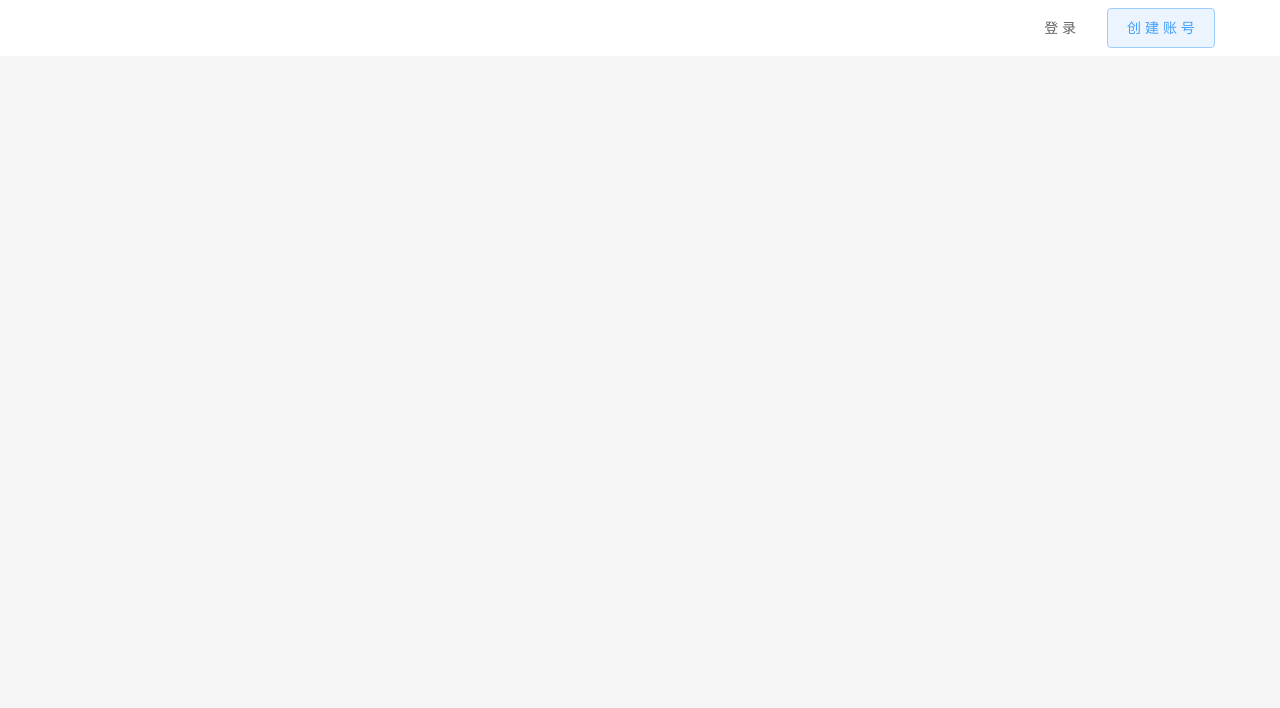
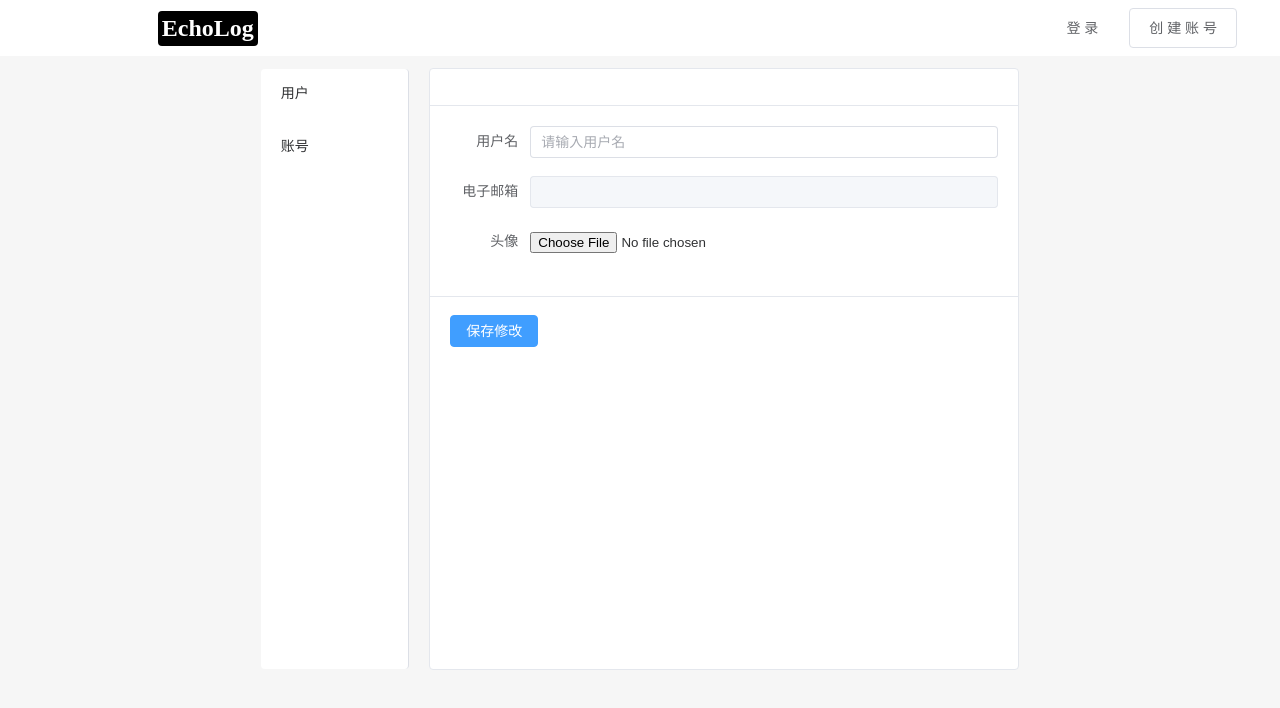
Before and after one commit to 0x7913/lightBlog, a Vue app in the folder blog-frontend/: page /setting in a window 1280 px wide. Before the commit this address had no page. Shown: the top 708 px of the page. Built offline with nearby package versions, Linux system fonts and the light colour scheme.

Commit message:
后端返回格式有点问题

```diff
--- a/blog-frontend/package.json
+++ b/blog-frontend/package.json
@@ -11,6 +11,8 @@
   "dependencies": {
     "axios": "^1.8.2",
     "element-plus": "^2.9.6",
+    "pinia": "^3.0.1",
+    "pinia-plugin-persistedstate": "^4.2.0",
     "vue": "^3.5.13",
     "vue-router": "^4.5.0"
   },
--- a/blog-frontend/src/App.vue
+++ b/blog-frontend/src/App.vue
@@ -7,4 +7,4 @@
 import Header from "@/components/Header.vue";
 </script>
 
-<style scoped></style>
+<style></style>
--- a/blog-frontend/src/api/index.js
+++ b/blog-frontend/src/api/index.js
@@ -21,32 +21,39 @@ export const getUserInfo = async () => {
   return await request.get('/auth/me');
 };
 
-// 文章相关接口
-export const getPosts = async () => {
-  return await request.get('/post');
+// 更新用户信息（支持修改用户名和头像）
+export const updateUserInfo = async (data) => {
+  return await request.put('/auth/update-profile', data, {
+    headers: { 'Content-Type': 'multipart/form-data' }, // 适用于文件上传
+  });
 };
 
-export const getPostById = async (id) => {
-  return await request.get(`/post/${id}`);
-};
+// // 文章相关接口
+// export const getPosts = async () => {
+//   return await request.get('/post');
+// };
 
-export const createPost = async (data) => {
-  return await request.post('/post', data);
-};
+// export const getPostById = async (id) => {
+//   return await request.get(`/post/${id}`);
+// };
 
-export const deletePost = async (id) => {
-  return await request.delete(`/post/${id}`);
-};
+// export const createPost = async (data) => {
+//   return await request.post('/post', data);
+// };
 
-// 评论相关接口
-export const getComments = async (postId) => {
-  return await request.get('/comment', { params: { postId } });
-};
+// export const deletePost = async (id) => {
+//   return await request.delete(`/post/${id}`);
+// };
 
-export const addComment = async (postId, content) => {
-  return await request.post('/comment', { postId, content });
-};
+// // 评论相关接口
+// export const getComments = async (postId) => {
+//   return await request.get('/comment', { params: { postId } });
+// };
 
-export const deleteComment = async (id) => {
-  return await request.delete(`/comment/${id}`);
-};
+// export const addComment = async (postId, content) => {
+//   return await request.post('/comment', { postId, content });
+// };
+
+// export const deleteComment = async (id) => {
+//   return await request.delete(`/comment/${id}`);
+// };
--- a/blog-frontend/src/components/Header.vue
+++ b/blog-frontend/src/components/Header.vue
@@ -1,9 +1,14 @@
 <template>
     <div class="top-header">
-        <div class="header-container"></div>
-        <div class="sign" v-if="!userInfo">
+        <div style="flex:0.5;"></div>
+        <div class="header-container">
+            <div class="logo" @click="toHome()">
+                EchoLog
+            </div>
+        </div>
+        <div class="sign" v-if="!userInfo?.id && !userInfo?.username && !userInfo?.email">
             <el-button size="large" text @click="openLogin()">登 录</el-button>
-            <el-button size="large" type="primary" plain @click="openRegister()">创 建 账 号</el-button>
+            <el-button size="large" @click="openRegister()">创 建 账 号</el-button>
         </div>
         <!-- 用户信息展示区域 -->
         <div v-else class="signed">
@@ -12,7 +17,8 @@
             </div>
             <el-dropdown class="user-avatar" trigger="click" placement="bottom-end" @command="handleCommand">
                 <div>
-                    <img :src="'http://localhost:5000' + userInfo.avatar || Avatar" alt="用户头像" class="avatar-img" />
+                    <img :src="userInfo.avatar ? 'http://localhost:5000' + userInfo.avatar : Avatar" alt="用户头像"
+                        class="avatar-img" />
                 </div>
                 <template #dropdown>
                     <el-dropdown-menu slot="dropdown">
@@ -206,7 +212,6 @@ const fetchUserInfo = async () => {
         const res = await BlogApi.getUserInfo();
         userInfo.value = res
         localStorage.setItem("userInfo", JSON.stringify(userInfo.value));
-        console.log(userInfo.value);
     } catch (error) {
         console.error("获取用户信息失败", error);
     }
@@ -218,7 +223,7 @@ const handleCommand = (command) => {
             logout();
             break;
         case "settings":
-            ElMessage.warning("暂未开放设置功能");
+            router.push("/setting");
             break;
         case "profile":
             router.push("/profile");
@@ -234,7 +239,9 @@ const handleCommand = (command) => {
 const goToCreate = () => {
     router.push("/create");
 }
-
+const toHome = () => {
+    router.push("/");
+}
 const logout = () => {
     localStorage.removeItem("token");
     localStorage.removeItem("userInfo");
@@ -261,9 +268,24 @@ onMounted(() => {
     top: 0px;
     left: 0px;
     right: 0px;
+    z-index: 10000;
 
     .header-container {
         flex: 3;
+        display: flex;
+        align-items: center;
+        justify-content: flex-start;
+        padding: 10px 20px;
+
+        .logo {
+            background: #000;
+            border-radius: 4px;
+            padding: 4px;
+            font-size: 24px;
+            font-weight: bold;
+            color: #ffffff;
+            cursor: pointer;
+        }
     }
 
     .sign {
--- a/blog-frontend/src/router/index.js
+++ b/blog-frontend/src/router/index.js
@@ -3,13 +3,15 @@ import Home from "@/views/Home.vue";
 import PostDetail from "@/views/PostDetail.vue";
 import Create from "@/views/Create.vue";
 import Profile from "@/views/Profile.vue";
+import Setting from "../views/Setting.vue";
 
 //后续会优化为懒加载
 const routes = [
     { path: "/", component: Home },     //首页
     { path: "/post/:id", component: PostDetail },   //文章详情页
     { path: "/create", component: Create },     //文章创建页
-    { path: "/profile", component: Profile }       //个人页面
+    { path: "/profile", component: Profile },       //个人页面
+    { path: "/setting", component: Setting },       //设置页面
   ];
 
   const router = createRouter({
--- /dev/null
+++ b/blog-frontend/src/views/Setting.vue
@@ -0,0 +1,164 @@
+<template>
+    <div class="container">
+        <el-menu v-model="activeMenu" class="setting-menu" mode="vertical" @select="handleSelect">
+            <el-menu-item class="overview" index="overview">用户</el-menu-item>
+            <el-menu-item class="account" index="account">账号</el-menu-item>
+        </el-menu>
+        <!-- 根据 activeMenu 进行条件渲染 -->
+        <div class="content">
+            <template v-if="activeMenu === 'overview'">
+                <el-card>
+                    <template #header>
+                        <div class="card-header">
+                            <span>{{ userInfo?.email }}</span>
+                        </div>
+                    </template>
+                    <el-form :model="formData" label-width="80px">
+                        <el-form-item label="用户名">
+                            <el-input v-model="formData.username" placeholder="请输入用户名" />
+                        </el-form-item>
+                        <el-form-item label="电子邮箱">
+                            <el-input v-model="formData.email" disabled />
+                        </el-form-item>
+                        <el-form-item label="头像">
+                            <div class="avatar-preview">
+                                <img v-if="avatarUrl" :src="avatarUrl" class="avatar" width="50" height="50" />
+                                <!-- <Icon v-else icon="line-md:file-upload" width="48" height="48" /> -->
+                            </div>
+                            <input type="file" @change="handleFileChange" accept="image/*" />
+                        </el-form-item>
+                    </el-form>
+                    <template #footer><el-button type="primary" @click="submitForm">保存修改</el-button></template>
+                </el-card>
+            </template>
+            <template v-else-if="activeMenu === 'account'">
+                <el-card>
+                    <template #header>
+                        <div class="card-header">
+                            <span>{{ userInfo?.email }}</span>
+                        </div>
+                    </template>
+
+                    <template #footer>Footer content</template>
+                </el-card>
+            </template>
+        </div>
+    </div>
+</template>
+
+<script setup lang="ts">
+import { ref, onMounted } from 'vue';
+import { ElMessage } from 'element-plus';
+import * as BlogApi from '@/api';
+
+const userInfo = ref(null)
+
+// 表单数据
+const formData = ref({
+    username: '',
+    email: '',
+    avatar: null as string | null, // 存头像 URL
+    avatarFile: null as File | null, // 存 File
+});
+
+const avatarUrl = ref(''); // 头像预览
+const activeMenu = ref('overview');
+
+const handleSelect = (key, keyPath) => {
+    activeMenu.value = key
+};
+
+// 处理文件选择
+const handleFileChange = (event) => {
+    const file = event.target.files[0];
+    if (!file) return;
+
+    formData.value.avatarFile = file;
+    const reader = new FileReader();
+    reader.onload = (e) => {
+        avatarUrl.value = e.target?.result as string;
+    };
+    reader.readAsDataURL(file);
+};
+
+const submitForm = async () => {
+    const submitData = new FormData();
+    submitData.append('username', formData.value.username);
+    if (formData.value.avatarFile) {
+        submitData.append('avatar', formData.value.avatarFile);
+    }
+
+    try {
+        const res = await BlogApi.updateUserInfo(submitData);
+        console.log(res);
+
+        if (res) {
+            ElMessage.success('修改成功');
+
+            userInfo.value = {
+                ...userInfo.value,
+                username: res.user.username,
+                avatar: res.user.avatar, // 确保返回的是相对路径
+            };
+            localStorage.setItem("userInfo", JSON.stringify(userInfo.value));
+        }
+    } catch (err) {
+        console.error('修改失败:', err);
+        ElMessage.error('修改失败，请重试');
+    }
+};
+
+const LOCAL_BASE_URL = 'http://localhost:5000';
+
+onMounted(() => {
+    const savedUserInfo = localStorage.getItem("userInfo");
+    if (savedUserInfo) {
+        userInfo.value = JSON.parse(savedUserInfo);
+    }
+
+    if (userInfo.value) {
+        formData.value.username = userInfo.value.username;
+        formData.value.email = userInfo.value.email;
+        avatarUrl.value = userInfo.value.avatar ? `${LOCAL_BASE_URL}${userInfo.value.avatar}` : '';
+    }
+});
+</script>
+
+<style lang="scss" scoped>
+.container {
+    display: flex;
+    align-items: center;
+    justify-content: center;
+    gap: 20px;
+    margin: 0 20%;
+    padding-top: 60px;
+}
+
+.setting-menu {
+    display: flex;
+    flex-direction: column;
+    justify-content: flex-start;
+    flex: 1;
+    width: 200px;
+    height: 600px;
+    border-radius: 4px;
+
+    .overview {
+        height: 50px;
+    }
+}
+
+.content {
+    flex: 4;
+
+    .card-header {
+        font-weight: 700;
+        font-size: 24px;
+    }
+
+    :deep(.el-card.is-always-shadow, .el-card.is-hover-shadow:focus, .el-card.is-hover-shadow:hover) {
+        box-shadow: none;
+        height: 600px;
+    }
+}
+</style>
```
Also changed, not shown: blog-frontend/src/main.js (+7 -0 lines), blog-frontend/src/store/index.js (added, +33 -0 lines), 1 other file (tests, documents, lock files or other folders).
